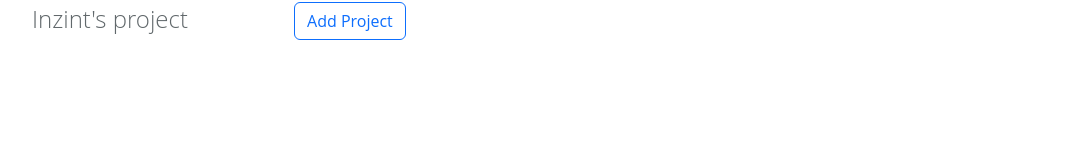
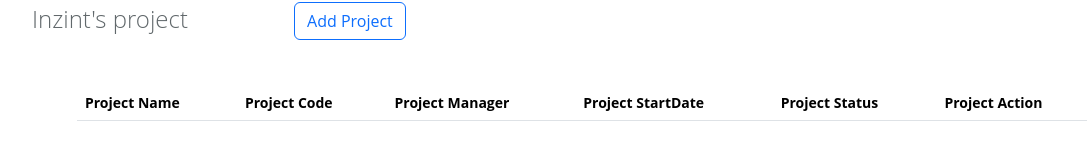
Before and after one commit to Sushma-Rani2023/hrm-website, a React (Create React App) app in the folder frontend/: page / in a window 1280 px wide. Shown: the part 136-300 px from the top of the page, without its empty margins (96-1183 px from the left). Built offline with nearby package versions, Linux system fonts and the light colour scheme.

Commit message:
form created

```diff
--- a/frontend/src/components/project page/add_form.js
+++ b/frontend/src/components/project page/add_form.js
@@ -1,7 +1,9 @@
 import React from 'react'
+import {useNavigate} from 'react-router-dom'
 import Header from './Header'
 
 function add_form() {
+  const navigate= useNavigate;
 
     return (
         <div>
@@ -61,19 +63,9 @@ function add_form() {
         </div>
       </div>
 
-
-
-
-
-
-
-
-
-
-
       <div className="form-group row">
         <div className="col-md-offset-3 col-md-3">
-          <button type="submit" id="add_new_user_btn" className="btn btn-success pull-right single-click">Add new employee</button>
+          <button type="submit" id="add_new_user_btn" className="btn btn-success pull-right single-click" onClick={()=>navigate("/")}>Add new project</button>
         </div>
       </div>
     </form>
--- a/frontend/src/components/project page/add_project.js
+++ b/frontend/src/components/project page/add_project.js
@@ -13,7 +13,7 @@ function Add() {
         <div className="col-md-3 col-md-offset-6 pull-right-12">
           <button
             type="button"
-            class="btn btn-outline-primary"
+            className="btn btn-outline-primary"
             onClick={() => {
               navigate("/add_project/");
             }}
@@ -22,6 +22,23 @@ function Add() {
           </button>
         </div>
       </div>
+      <div class="col-md-9" style={{width:'100%',margin:'45px'}}>
+  <table class="table table-hover">
+    <thead>
+      <tr>
+        <th>Project Name</th>
+        <th>Project Code</th>
+        <th>Project Manager</th>
+        <th>Project StartDate</th>
+        <th>Project Status</th>
+        <th>Project Action</th>
+      </tr>
+    </thead>
+    <tbody>
+
+    </tbody>
+  </table>
+</div>
     </div>
   );
 }
```
